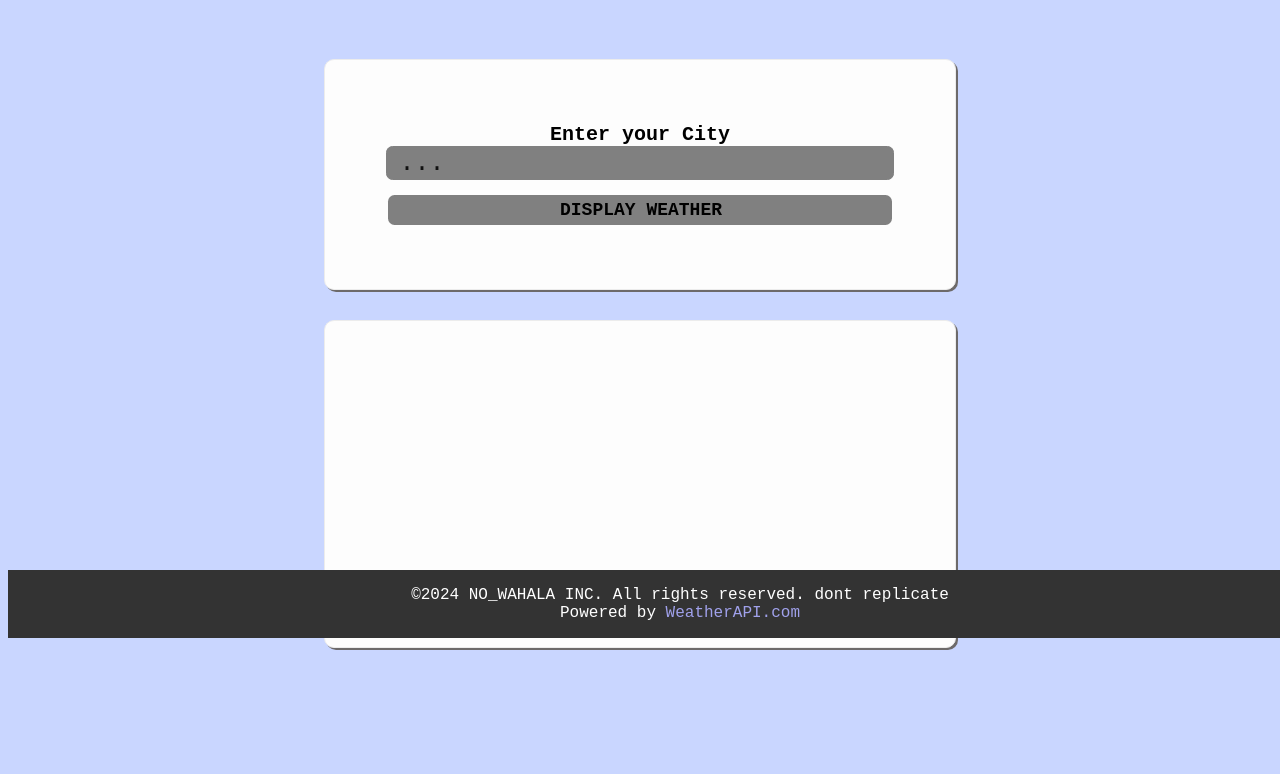
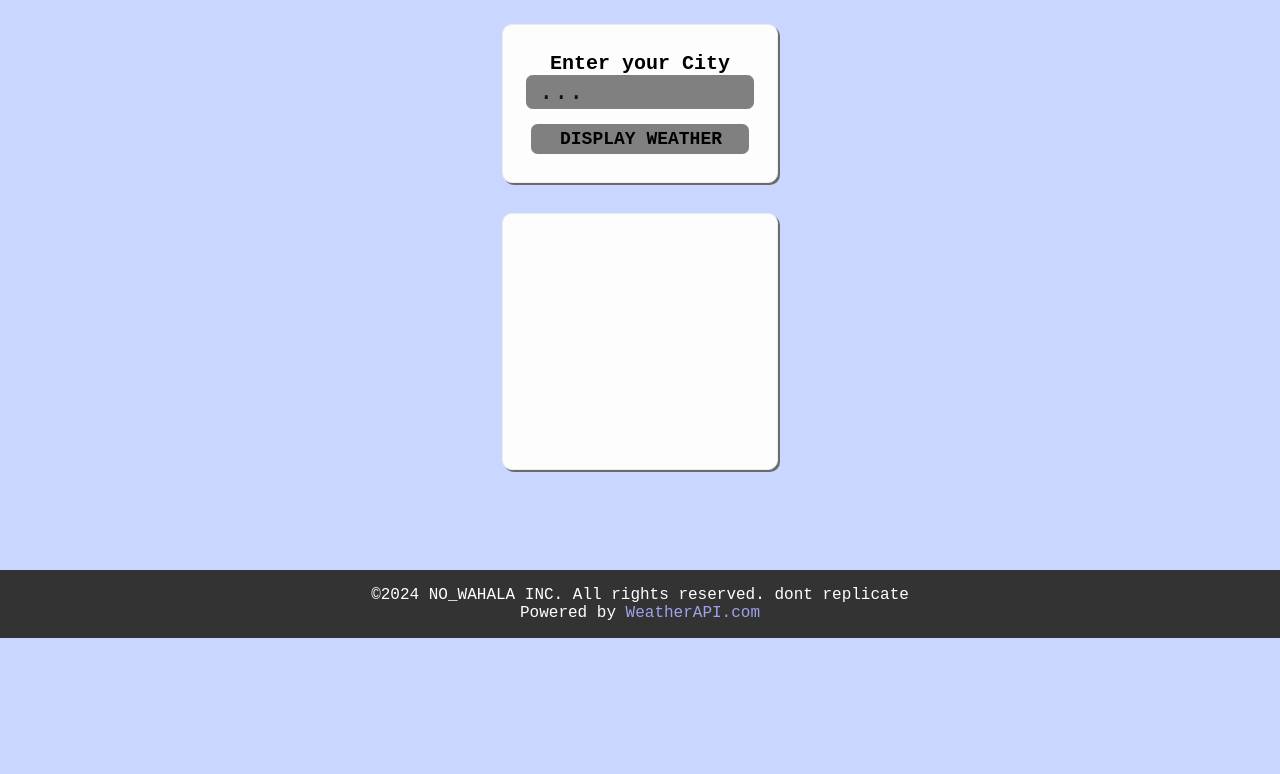
Before and after one commit to SiitaOrison/weather_app, a plain HTML site: page index.html in a window 1280 px wide. Shown: the part 162-936 px from the top of the page. After the commit the page ends 800 px from the top, so only its background shows below. Drawn offline with Linux system fonts and the light colour scheme.

Commit message:
masa im tired

```diff
--- a/style.css
+++ b/style.css
@@ -9,6 +9,11 @@ body{
     background-color: #c9d6ff;
     /* background-size: cover;
     background-position: center; */
+    display: flex;
+    justify-content: center;
+    align-items: center;
+    flex-direction: column;
+    background: linear-gradient(to right #e2e2e2, #c9d6ff);
 
 }
 
```
